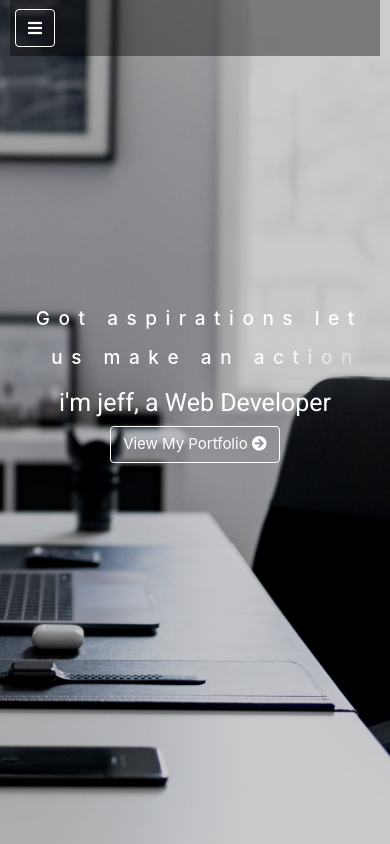
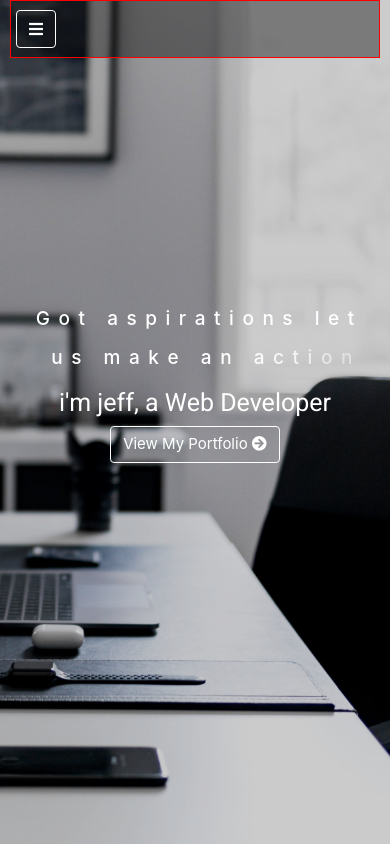
Before and after one commit to palanas-jeffrey/web_portfolio, a PHP site: page / in a window 390 px wide. Run offline with PHP 8.4, Linux system fonts and the light colour scheme; some libraries are stand-ins or nearby versions.

Commit message:
btn check

```diff
--- a/app/assets/css/style.css
+++ b/app/assets/css/style.css
@@ -276,6 +276,9 @@ body{
 .btn-p{
 	margin-top: 5px;
 }
+.btn-con{
+	margin: 0 auto;
+}
 .b-cont{
 	margin-top: 7vh;
 }
--- a/index.php
+++ b/index.php
@@ -9,9 +9,9 @@
 	<div class="row cont-h" style="margin-left: 0px; margin-right: 0px;">
 
 
-		<div id="pane"  class="b-cont col-sm-12" data-toggle="collapse" data-target="#nav-pane">
+		<div id="pane"  class="b-cont col-sm-12 " data-toggle="collapse" data-target="#nav-pane">
 			<div id="pane-con" class=" col-sm-1 col-lg-1 col-md-1">
-				<div class=" btn-con bg-b">
+				<div class=" btn-con bg-b check">
 					<div class="row menu-btn-con text-center">
 						<button id="menu" class="btn my-1 center" type="button" data-toggle="collapse" data-target="#nav-pane">
 						<i class="fas fa-bars"></i>
```
